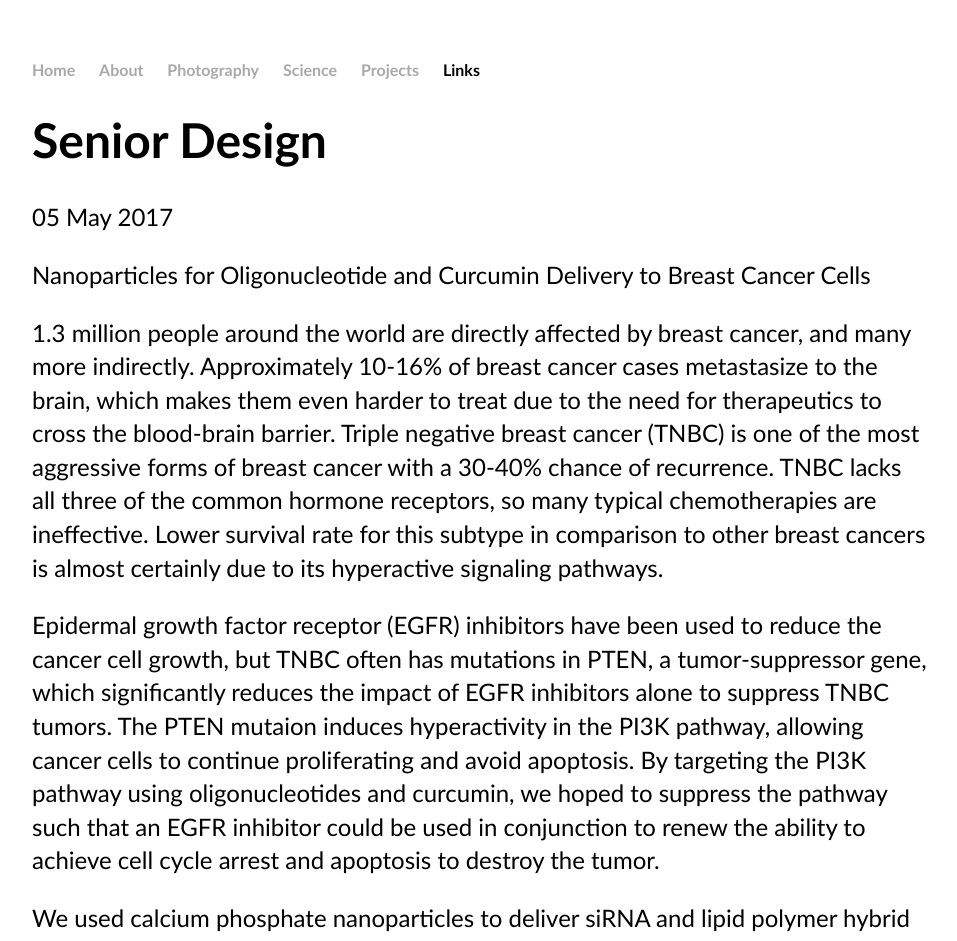
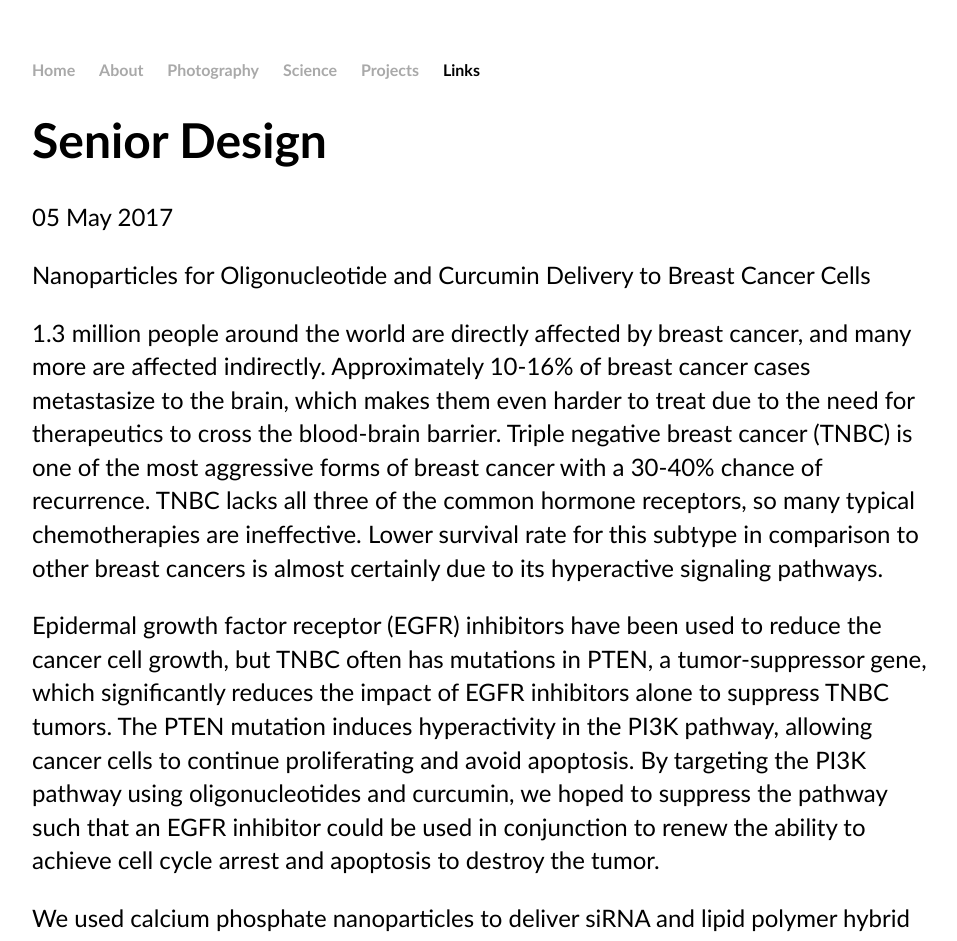
Before and after one commit to echang17/echang17.github.io, a Jekyll site: the page built from _posts/2017-05-05-Senior-Design.md, in a window 1280 px wide. Shown: the top 941 px of the page, without its empty margins (160-1117 px from the left). Built offline with Jekyll 4.4.1, drawn with Linux system fonts in a browser that asks for light colours.

Commit message:
Update 2017-05-05-Senior-Design.md

```diff
--- a/_posts/2017-05-05-Senior-Design.md
+++ b/_posts/2017-05-05-Senior-Design.md
@@ -6,9 +6,9 @@
 
 Nanoparticles for Oligonucleotide and Curcumin Delivery to Breast Cancer Cells
 
-1.3 million people around the world are directly affected by breast cancer, and many more indirectly. Approximately 10-16% of breast cancer cases metastasize to the brain, which makes them even harder to treat due to the need for therapeutics to cross the blood-brain barrier. Triple negative breast cancer (TNBC) is one of the most aggressive forms of breast cancer with a 30-40% chance of recurrence. TNBC lacks all three of the common hormone receptors, so many typical chemotherapies are ineffective. Lower survival rate for this subtype in comparison to other breast cancers is almost certainly due to its hyperactive signaling pathways.
+1.3 million people around the world are directly affected by breast cancer, and many more are affected indirectly. Approximately 10-16% of breast cancer cases metastasize to the brain, which makes them even harder to treat due to the need for therapeutics to cross the blood-brain barrier. Triple negative breast cancer (TNBC) is one of the most aggressive forms of breast cancer with a 30-40% chance of recurrence. TNBC lacks all three of the common hormone receptors, so many typical chemotherapies are ineffective. Lower survival rate for this subtype in comparison to other breast cancers is almost certainly due to its hyperactive signaling pathways.
 
-Epidermal growth factor receptor (EGFR) inhibitors have been used to reduce the cancer cell growth, but TNBC often has mutations in PTEN, a tumor-suppressor gene, which significantly reduces the impact of EGFR inhibitors alone to suppress TNBC tumors. The PTEN mutaion induces hyperactivity in the PI3K pathway, allowing cancer cells to continue proliferating and avoid apoptosis. By targeting the PI3K pathway using oligonucleotides and curcumin, we hoped to suppress the pathway such that an EGFR inhibitor could be used in conjunction to renew the ability to achieve cell cycle arrest and apoptosis to destroy the tumor.
+Epidermal growth factor receptor (EGFR) inhibitors have been used to reduce the cancer cell growth, but TNBC often has mutations in PTEN, a tumor-suppressor gene, which significantly reduces the impact of EGFR inhibitors alone to suppress TNBC tumors. The PTEN mutation induces hyperactivity in the PI3K pathway, allowing cancer cells to continue proliferating and avoid apoptosis. By targeting the PI3K pathway using oligonucleotides and curcumin, we hoped to suppress the pathway such that an EGFR inhibitor could be used in conjunction to renew the ability to achieve cell cycle arrest and apoptosis to destroy the tumor.
 
 We used calcium phosphate nanoparticles to deliver siRNA and lipid polymer hybrid nanoparticles to deliver curcumin to the cancer cells in separate, but parallel experiments. We characterized loading nanoparticles and release kinetics, before observing combinatory effects of each respective therapy with gefitinib, an EGFR inhibitor.
 
```
